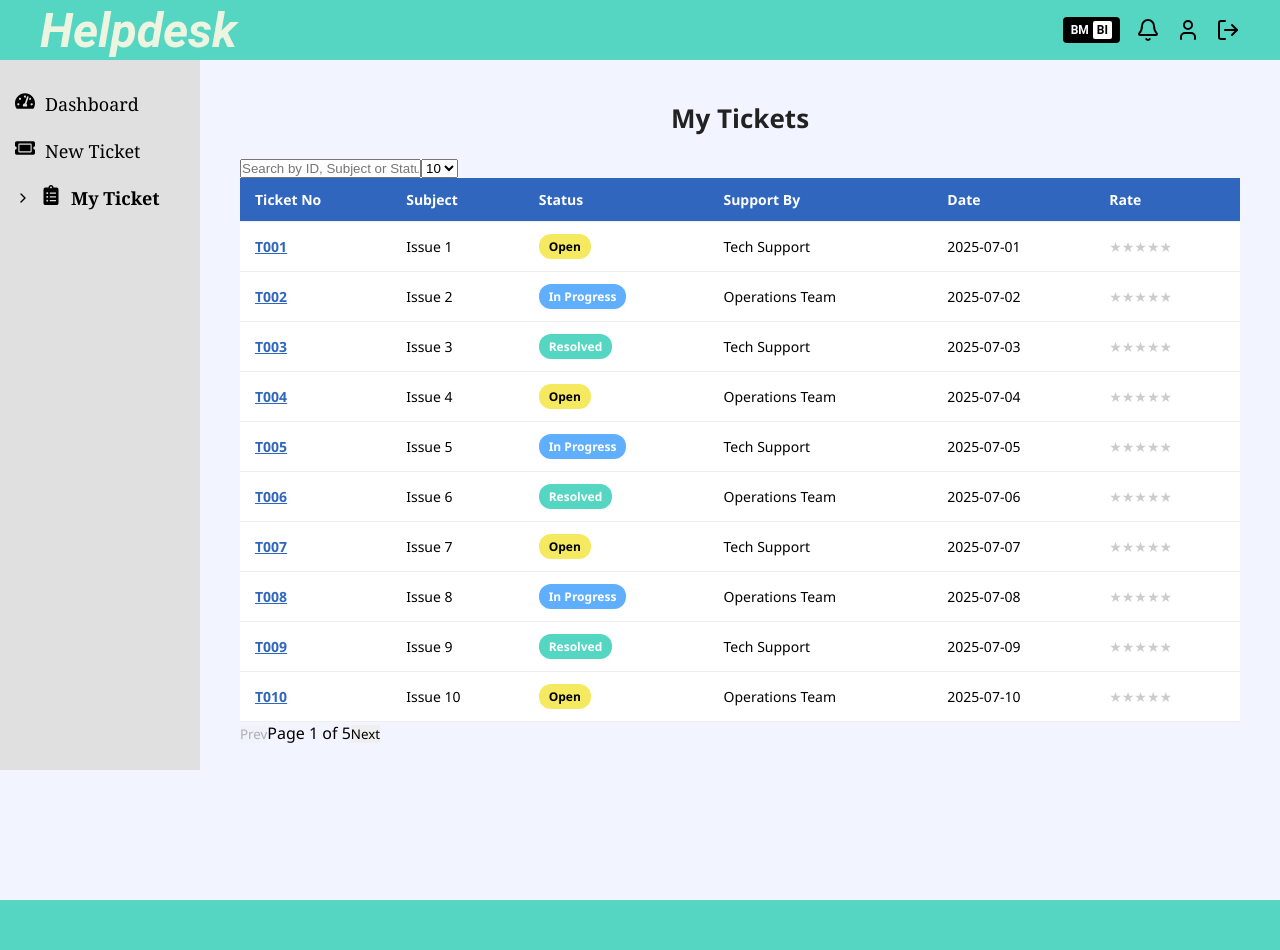
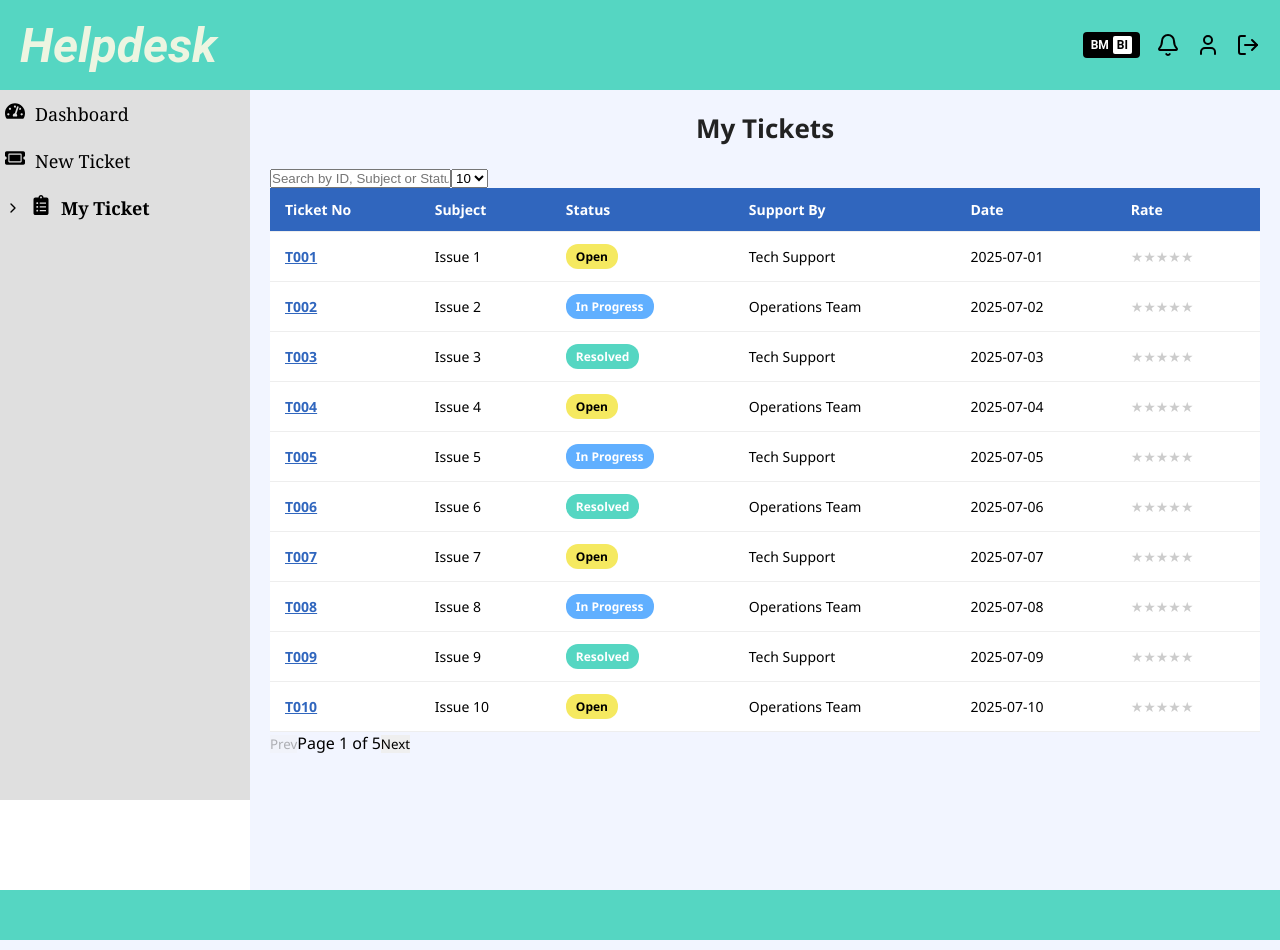
Before and after one commit to Pavan19047/weanalyz-assignment, a React (Vite) app: page /my-ticket in a window 1280 px wide. Built offline with nearby package versions, Linux system fonts and the light colour scheme.

Commit message:
Update Layout CSS to match Figma design
cgen-e7931de0cd1548b6a3bd45ef4c9126c4

```diff
--- a/src/components/Layout.css
+++ b/src/components/Layout.css
@@ -4,19 +4,19 @@
   display: flex;
   flex-direction: column;
   min-height: 100vh;
-  font-family: 'Segoe UI', Tahoma, Geneva, Verdana, sans-serif;
+  font-family: "Segoe UI", Tahoma, Geneva, Verdana, sans-serif;
 }
 
 /* HEADER */
 .header {
   width: 100%;
-  height: 60px;
-  background-color: #55D6C2; /* Turquoise */
+  height: 90px;
+  background-color: #55d6c2;
   color: #fff;
   display: flex;
   justify-content: space-between;
   align-items: center;
-  padding: 0 20px;
+  padding: 0;
   box-sizing: border-box;
 }
 
@@ -24,30 +24,33 @@
 .main-content {
   display: flex;
   flex: 1;
-  background-color: #F2F5FF; /* Ghost White */
+  background-color: #fff;
 }
 
 /* SIDEBAR */
 .sidebar {
-  width: 200px;
-  background-color: #E0E0E0; /* Light gray */
-  padding: 20px 10px;
+  width: 250px;
+  background-color: rgba(106, 103, 103, 0.21);
+  padding: 0;
   box-sizing: border-box;
+  min-height: calc(100vh - 139px);
 }
 
 /* CONTENT */
 .content-wrapper {
   flex: 1;
-  padding: 20px;
+  padding: 0;
   box-sizing: border-box;
 }
 
 /* FOOTER */
 footer {
-  text-align: center;
-  padding: 10px;
-  background-color: #55D6C2;
+  height: 49px;
+  background-color: #55d6c2;
   color: white;
+  display: flex;
+  align-items: center;
+  justify-content: center;
 }
 
 /* Responsive */
@@ -58,5 +61,14 @@ footer {
 
   .sidebar {
     width: 100%;
+    min-height: auto;
+  }
+
+  .header {
+    height: 70px;
+  }
+
+  .helpdesk-title {
+    font-size: 36px !important;
   }
 }
```
